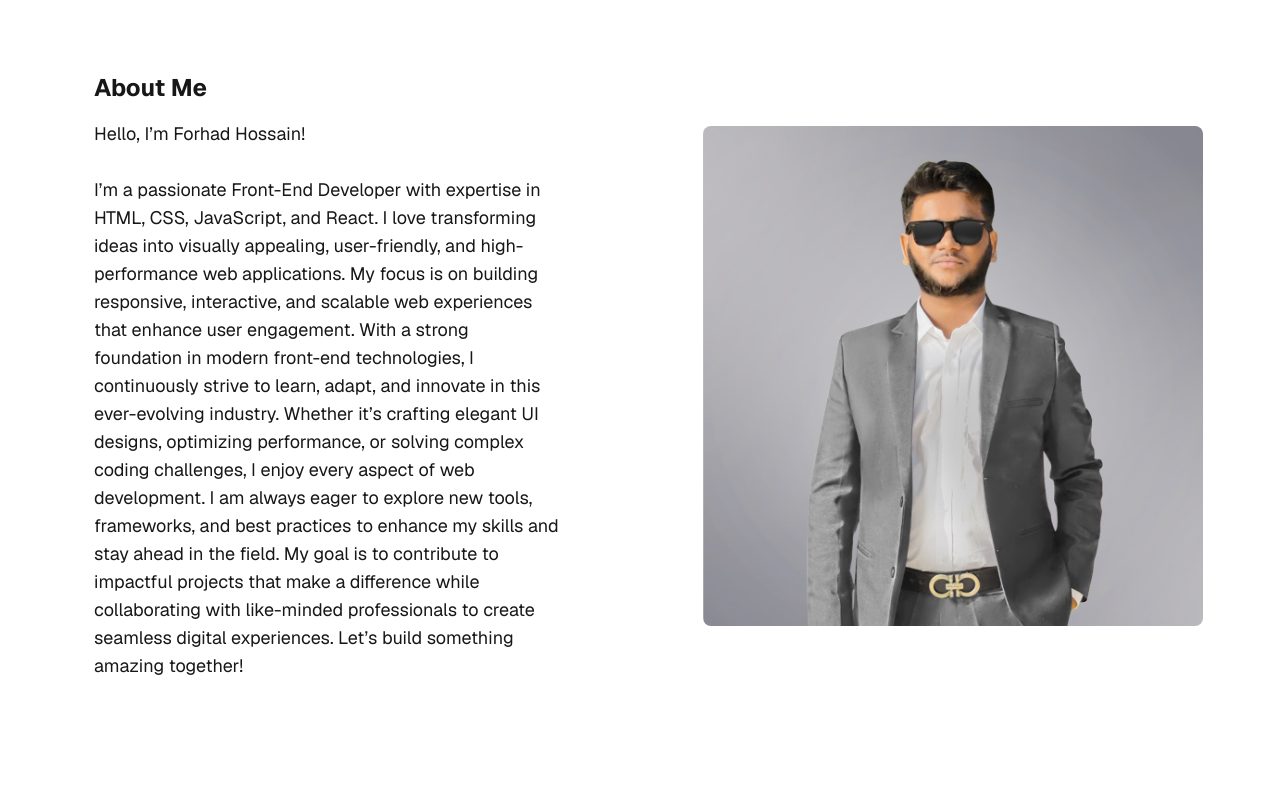
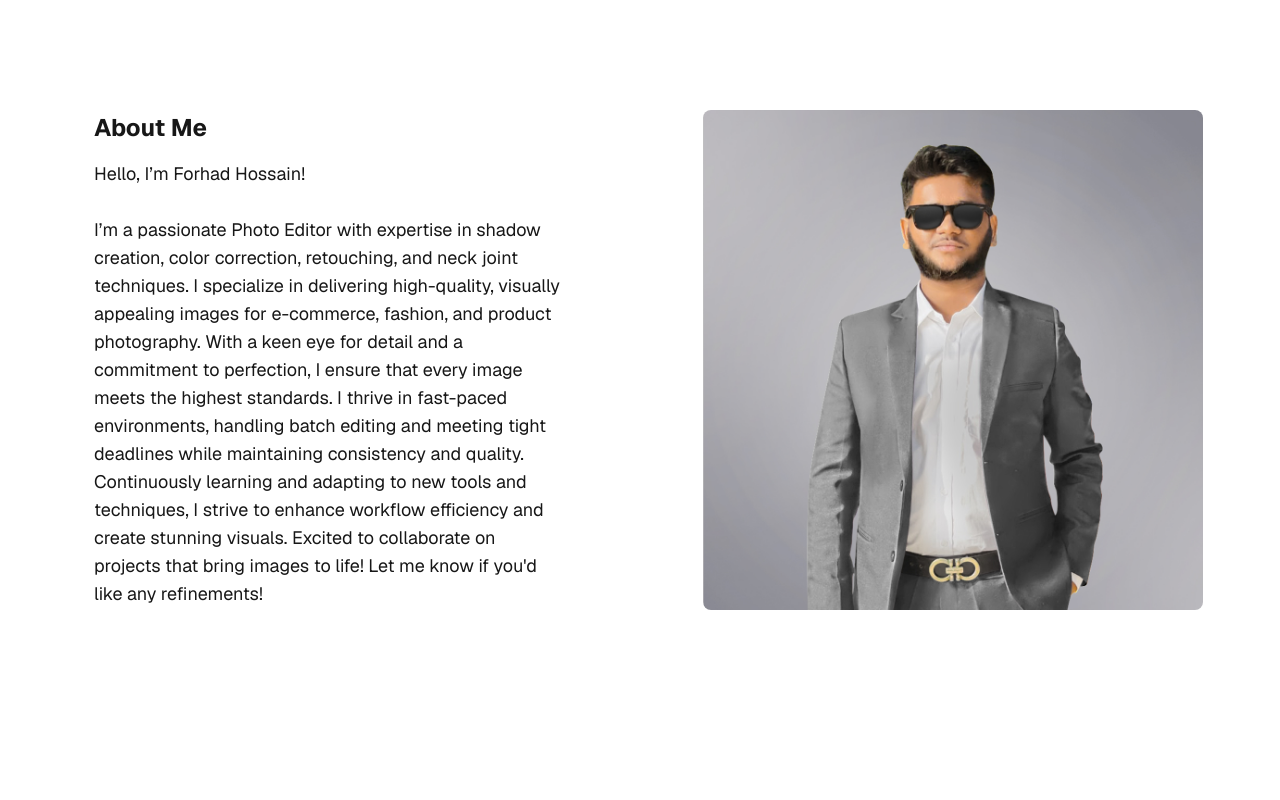
Before and after one commit to Forhad2k/photo-editor, a Next.js app: page / in a window 1280 px wide. Shown: the part 840-1640 px from the top of the page. Built offline with nearby package versions, Linux system fonts and the light colour scheme.

Commit message:
Update page.js

```diff
--- a/app/page.js
+++ b/app/page.js
@@ -143,21 +143,9 @@ export default function Home() {
             Hello, I&rsquo;m Forhad Hossain!
             <br />
             <br />
-            I&rsquo;m a passionate Front-End Developer with expertise in HTML,
-            CSS, JavaScript, and React. I love transforming ideas into visually
-            appealing, user-friendly, and high-performance web applications. My
-            focus is on building responsive, interactive, and scalable web
-            experiences that enhance user engagement. With a strong foundation
-            in modern front-end technologies, I continuously strive to learn,
-            adapt, and innovate in this ever-evolving industry. Whether
-            it&rsquo;s crafting elegant UI designs, optimizing performance, or
-            solving complex coding challenges, I enjoy every aspect of web
-            development. I am always eager to explore new tools, frameworks, and
-            best practices to enhance my skills and stay ahead in the field. My
-            goal is to contribute to impactful projects that make a difference
-            while collaborating with like-minded professionals to create
-            seamless digital experiences. Let’s build something amazing
-            together!
+         I’m a passionate Photo Editor with expertise in shadow creation, color correction, retouching, and neck joint techniques. I specialize in delivering high-quality, visually appealing images for e-commerce, fashion, and product photography. With a keen eye for detail and a commitment to perfection, I ensure that every image meets the highest standards. I thrive in fast-paced environments, handling batch editing and meeting tight deadlines while maintaining consistency and quality. Continuously learning and adapting to new tools and techniques, I strive to enhance workflow efficiency and create stunning visuals. Excited to collaborate on projects that bring images to life!
+
+Let me know if you'd like any refinements!
           </p>
         </motion.div>
         <motion.div
```
